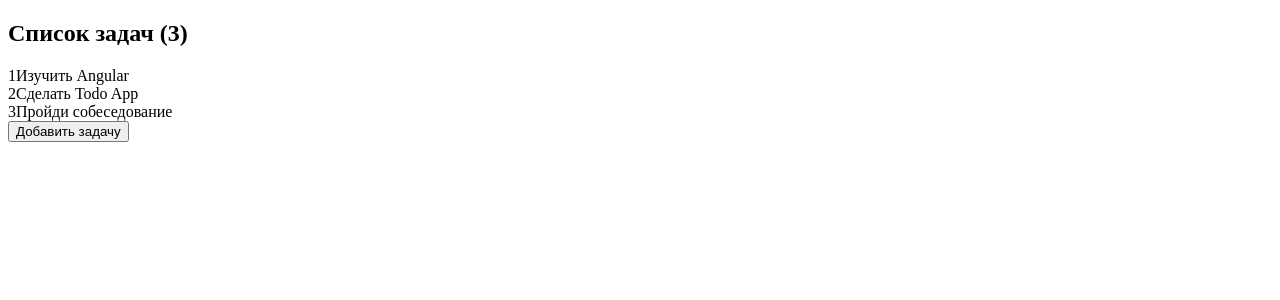
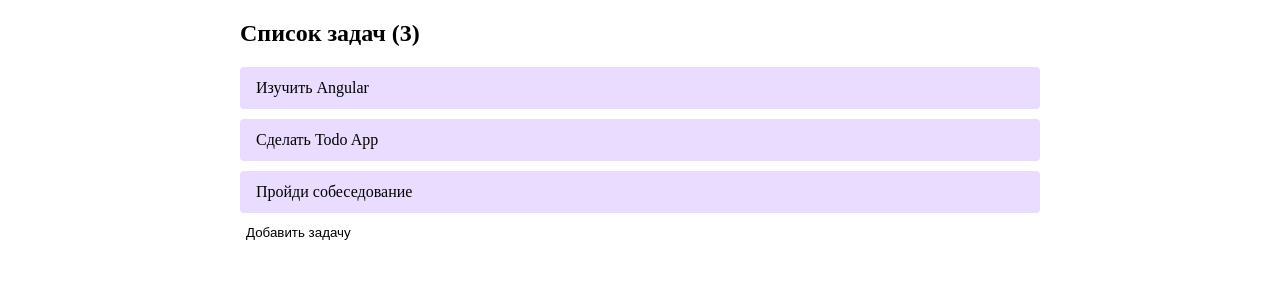
Before and after one commit to CodeOfMisanthrope/angular-todo, an Angular app: page / in a window 1280 px wide. Shown: the top 300 px of the page. Built offline with nearby package versions, Linux system fonts and the light colour scheme.

Commit message:
feat: updated

```diff
--- a/src/app/app.html
+++ b/src/app/app.html
@@ -1 +1,3 @@
-<router-outlet></router-outlet>
+<div class="container">
+  <router-outlet></router-outlet>
+</div>
--- a/src/app/app.scss
+++ b/src/app/app.scss
@@ -1,11 +1 @@
 /* You can add global styles to this file, and also import other style files */
-
-:root {
-  --dark-color: #000000;
-  --light-color: #FFFFFF;
-}
-
-body {
-  background-color: var(--dark-color);
-  color: var(--light-color);
-}
--- a/src/app/components/list/list.html
+++ b/src/app/components/list/list.html
@@ -1,18 +1,13 @@
 <div class="task-list">
   <h2>Список задач ({{ tasks.length }})</h2>
 
-  <!-- *ngFor - аналог v-for -->
-<!--  <app-task-->
-<!--    *ngFor="let task of tasks; trackBy: trackByTaskId"-->
-<!--    [task]="task">-->
-<!--  </app-task>-->
-
-  <!-- Альтернативный вариант с передачей данных в дочерний компонент -->
-  <div>
-    @for (task of tasks ; track task.id) {
-      <app-task [task]="task"></app-task>
-    }
-  </div>
+  @for (task of tasks; track task.id) {
+    <div class="task-list__item">
+      <app-task [task]="task" class="task-list__item"></app-task>
+    </div>
+  } @empty {
+    <p>Нет задач</p>
+  }
 
   <button (click)="addTask()">Добавить задачу</button>
 </div>
--- a/src/app/components/list/list.scss
+++ b/src/app/components/list/list.scss
@@ -0,0 +1,7 @@
+.task-list {
+  &__item {
+    &:not(:last-child) {
+      margin-bottom: 10px;
+    }
+  }
+}
--- a/src/app/components/task/task.html
+++ b/src/app/components/task/task.html
@@ -1,4 +1,3 @@
 <div class="task-item" (click)="onTaskClick()">
-  <span class="task-id">{{ task.id }}</span>
   <span class="task-name">{{ task.name }}</span>
 </div>
--- a/src/app/components/task/task.scss
+++ b/src/app/components/task/task.scss
@@ -0,0 +1,5 @@
+.task-item {
+  padding: 12px 16px;
+  border-radius: 4px;
+  background-color: #e9dcff;
+}
--- /dev/null
+++ b/src/normalize.scss
@@ -0,0 +1,18 @@
+body {
+  margin: 0;
+  padding: 0;
+}
+
+ul {
+  margin: 0;
+  padding: 0;
+}
+
+p {
+  margin: 0;
+}
+
+button {
+  border: none;
+  background-color: inherit;
+}
--- a/src/styles.scss
+++ b/src/styles.scss
@@ -1 +1,18 @@
 /* You can add global styles to this file, and also import other style files */
+
+@use "normalize";
+
+:root {
+  --dark-color: #000000;
+  --light-color: #FFFFFF;
+}
+
+body {
+  //background-color: var(--dark-color);
+  //color: var(--light-color);
+}
+
+.container {
+  margin: 0 auto;
+  max-width: 800px;
+}
```
